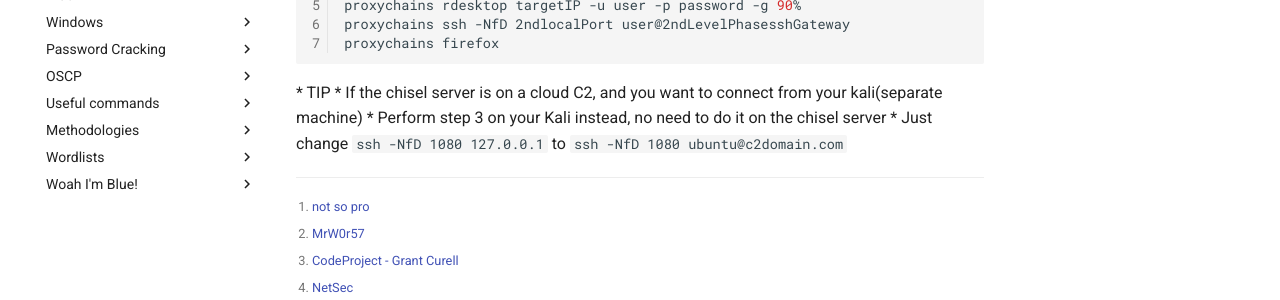
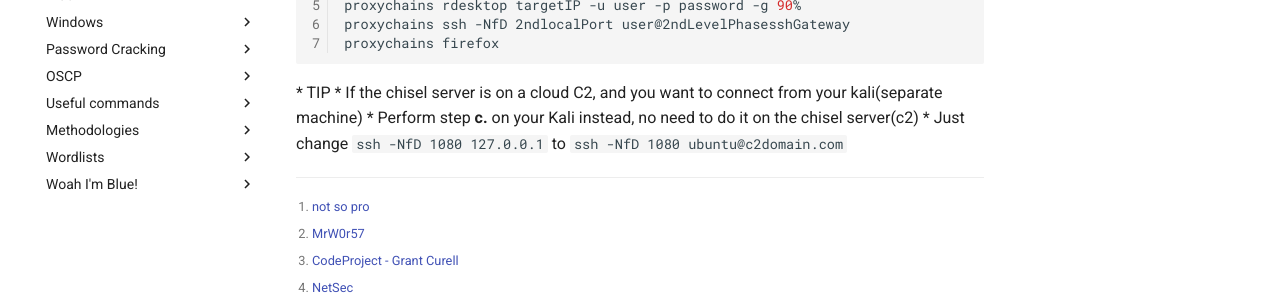
Before and after one commit to trojand/cheatsheet, an MkDocs documentation site: the page built from docs/Network/Connections/SSH_Tunneling.md, in a window 1280 px wide and 900 px high, scrolled down 2473 px. Shown: the part 454-754 px from the top of the window. Built offline with MkDocs 1.6.1 and Material for MkDocs 9.7.7, drawn with Linux system fonts in a browser that asks for light colours; comment, search, counter and statistics services are not loaded.

Commit message:
Update SSH_Tunneling.md

````diff
--- a/docs/Network/Connections/SSH_Tunneling.md
+++ b/docs/Network/Connections/SSH_Tunneling.md
@@ -124,7 +124,7 @@ nc -lnvp 3333
             ```
     * TIP
         * If the chisel server is on a cloud C2, and you want to connect from your kali(separate machine)
-            * Perform step 3 on your Kali instead, no need to do it on the chisel server
+            * Perform step **c.** on your Kali instead, no need to do it on the chisel server(c2)
                 * Just change `ssh -NfD 1080 127.0.0.1` to `ssh -NfD 1080 ubuntu@c2domain.com`
 
 
````
